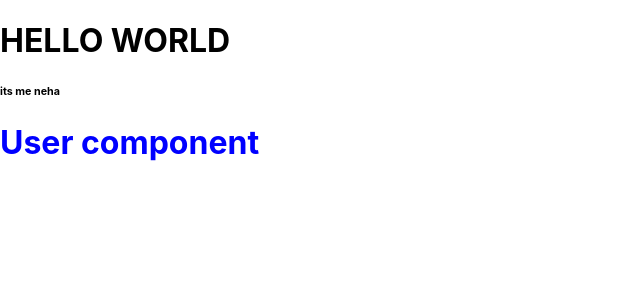
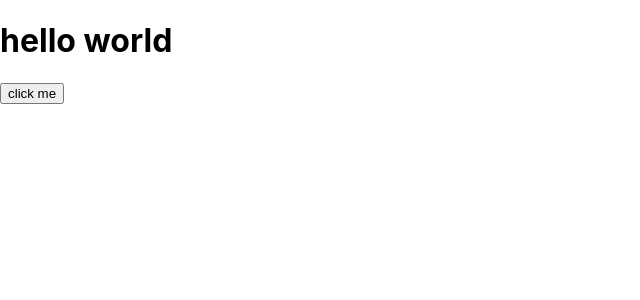
Before and after one commit to n4neha121/programs, a React (Create React App) app: page / in a window 1280 px wide. Shown: the top 300 px of the page, without its empty margins (0-640 px from the left). Built offline with nearby package versions, Linux system fonts and the light colour scheme.

Commit message:
function called

```diff
--- a/src/App.js
+++ b/src/App.js
@@ -1,12 +1,15 @@
 import React from "react"
 
-import User from './User'
+
 const App=() =>{
+  const apple=()=>{
+    alert ("function called");
+  }
   return (
-    <div>
-     <h1>HELLO WORLD</h1>
-     <h6>its me neha</h6>
-          <User />
+    <div className="App">
+      <h1>hello world</h1>
+      <button onClick={apple}>click me</button>
+
     </div>
   )
 }
```
